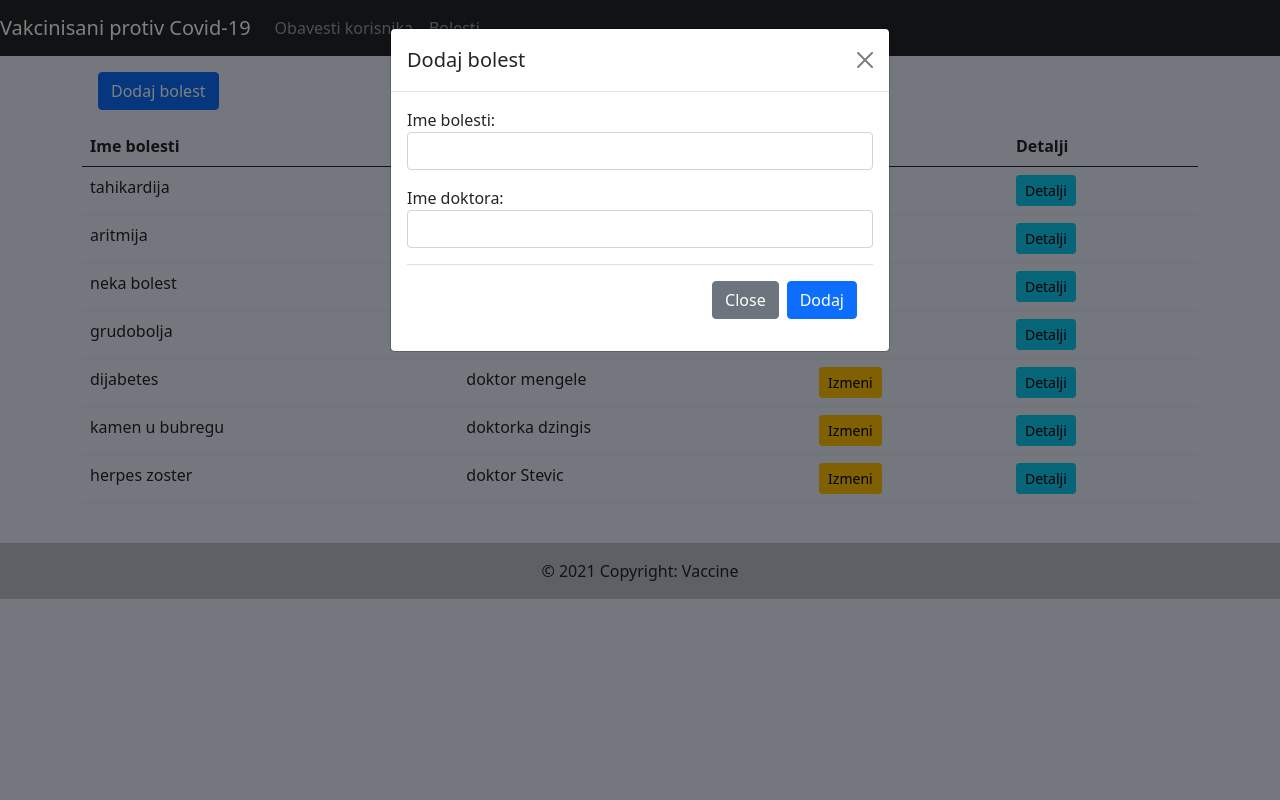
After one commit to ringomag/vakcinaProject, a Django app: page /bolest/ in a window 1280 px wide, after a click on "Dodaj bolest". The commit adds this page. Run offline with Django 3.2, Linux system fonts and the light colour scheme; data comes from the database, SQL or seed files in the repository; both versions use the stored data as it was after the commit; some web fonts are replaced.

Commit message:
added bolest as table

```diff
--- a/static/css/main.css
+++ b/static/css/main.css
@@ -22,7 +22,7 @@ body{
     left: 0 ; right: 0; bottom: 0;
     height:[footer-height];
 }
-p{
+.firstPage-paragraph{
   font-family:sans-serif;
   font-family: 'Charmonman', cursive;
   font-size: 19px;
@@ -35,12 +35,21 @@ p{
   font-style: oblique;
 }
 
+.detalji_bolesti_span{
+  font-family: 'Zen Dots', cursive;
+  color:#426cf5;
+}
+
 .tippy-box[data-theme~='blue'] {
   background-color: #bbeddc;
   color: #070b12;
   font-style: oblique;
 }
 
+#dugme-za-modal-bolest{
+  margin: 2em;
+}
+
 .tippy-box[data-theme~='blue'][data-placement^='right'] > .tippy-arrow::before {
   border-right-color: blue;
 }
--- a/vakcinisani/forms.py
+++ b/vakcinisani/forms.py
@@ -16,6 +16,7 @@ class VakcinisanForm(ModelForm):
             'alergija',
             'email_1',
             'email_2',
+            'bolest_id',
         ]
         widgets = {
             'ime': forms.TextInput(attrs={'class':'form-control'}),
@@ -24,7 +25,9 @@ class VakcinisanForm(ModelForm):
             'email_1': forms.EmailInput(attrs={'class': 'form-control', 'placeholder':"someone@something.com"}),
             'email_2': forms.EmailInput(attrs={'class': 'form-control', 'placeholder':"someone@something.com"}),
             'vakcina': forms.Select(attrs={'class': 'form-control'}),
-            'alergija': forms.CheckboxInput()
+            'bolest_id': forms.Select(attrs={'class':'form-control'}),
+            'alergija': forms.CheckboxInput(),
+
         }
 
     def clean_jmbg(self):
--- a/vakcinisani/templates/base.html
+++ b/vakcinisani/templates/base.html
@@ -20,6 +20,9 @@
     <ul class="navbar-nav">
       <li class="nav-item active">
         <a class="nav-link" href="{% url 'obavesti' %}">Obavesti korisnika</a>
+      </li>
+      <li class="nav-item active">
+        <a class="nav-link" href="{% url 'bolest' %}">Bolesti</a>
       </li>
 
     </ul>
@@ -53,6 +56,8 @@
 
         {% block scripts %}
         <script src="https://cdn.jsdelivr.net/npm/bootstrap@5.0.0-beta2/dist/js/bootstrap.bundle.min.js" integrity="sha384-b5kHyXgcpbZJO/tY9Ul7kGkf1S0CWuKcCD38l8YkeH8z8QjE0GmW1gYU5S9FOnJ0" crossorigin="anonymous"></script>
+        <script src="https://unpkg.com/@popperjs/core@2"></script>
+        <script src="https://unpkg.com/tippy.js@6"></script>
         {% endblock %}
   </body>
 
--- /dev/null
+++ b/vakcinisani/templates/bolest.html
@@ -0,0 +1,94 @@
+{% extends 'base.html' %}
+{% load static %}
+
+
+
+
+{% block content %}
+<div class="container">
+  <div class="row">
+    <div class="col">
+
+      <!-- Button trigger modal -->
+<button type="button" class="btn btn-primary m-3" data-bs-toggle="modal" data-bs-target="#exampleModal">
+  Dodaj bolest
+</button>
+
+<!-- Modal -->
+<div class="modal fade" id="exampleModal" tabindex="-1" aria-labelledby="exampleModalLabel" aria-hidden="true">
+  <div class="modal-dialog">
+    <div class="modal-content">
+      <div class="modal-header">
+        <h5 class="modal-title" id="exampleModalLabel">Dodaj bolest</h5>
+        <button type="button" class="btn-close" data-bs-dismiss="modal" aria-label="Close"></button>
+      </div>
+      <div class="modal-body">
+        <form class="" action="" method="post">
+          {% csrf_token %}
+            {{form.as_p}}
+          <div class="modal-footer">
+            <button type="button" class="btn btn-secondary" data-bs-dismiss="modal">Close</button>
+            <button type="submit" class="btn btn-primary">Dodaj</button>
+          </div>
+        </form>
+
+      </div>
+
+    </div>
+  </div>
+</div>
+
+      </div>
+    </div>
+
+
+  <div class="col">
+
+
+    <table class="table">
+      <thead>
+        <tr>
+          <th>Ime bolesti</th>
+          <th>Ime doktora</th>
+          <th>Izmeni</th>
+          <th>Detalji</th>
+        </tr>
+      </thead>
+    <tbody>
+      {% for i in bolesti %}
+      <tr>
+        <td id="detalji-tippy-{{i.id}}">{{i.ime_bolesti}}</td>
+        <td>{{i.ime_doktora}}</td>
+        <td><a class="btn btn-warning btn-sm" href="{% url 'izmeni_bolest' i.id %}">Izmeni</a></td>
+        <td><a class="btn btn-info btn-sm detalji-tippy" data-template="detalji-tippy-{{i.id}}" href="{% url 'detalji_bolest' i.id %}">Detalji</a></td>
+
+      </tr>
+      {% endfor %}
+    </tbody>
+
+    </table>
+  </div>
+
+</div>
+{% endblock %}
+
+{% block scripts %}
+<script src="https://cdn.jsdelivr.net/npm/bootstrap@5.0.0-beta2/dist/js/bootstrap.bundle.min.js" integrity="sha384-b5kHyXgcpbZJO/tY9Ul7kGkf1S0CWuKcCD38l8YkeH8z8QjE0GmW1gYU5S9FOnJ0" crossorigin="anonymous"></script>
+<script src="https://unpkg.com/@popperjs/core@2"></script>
+<script src="https://unpkg.com/tippy.js@6"></script>
+<script type="text/javascript">
+
+    tippy('.detalji-tippy', {
+      content(reference) {
+        console.log('reference', reference);
+        const id = reference.getAttribute('data-template');
+        const template = document.getElementById(id);
+        return template.innerHTML;
+      },
+      allowHTML: true,
+      placement: 'right',
+      theme: 'light',
+    });
+</script>
+
+{% endblock %}
--- a/vakcinisani/templates/vakcinisan.html
+++ b/vakcinisani/templates/vakcinisan.html
@@ -12,6 +12,8 @@
     <li class="list-group-item"><span class="detalji_span">Prezime:</span> {{vakcinisan.prezime}}</li>
     <li class="list-group-item"><span class="detalji_span">Maticni broj:</span> {{vakcinisan.jmbg}}</li>
     <li class="list-group-item"><span class="detalji_span">Vakcina:</span> {{vakcinisan.vakcina}}</li>
+    <li class="list-group-item"><span class="detalji_span">Dijagnostikkovana bolest:</span> {{vakcinisan.bolest_id}}</li>
+
   </ul>
 </div>
 
--- a/vakcinisani/urls.py
+++ b/vakcinisani/urls.py
@@ -16,5 +16,8 @@ urlpatterns = [
     # path('edit/<str:pk>', views.edit, name='edit'),
     path('vakcinisan/<str:pk>', EditVakcinisanView.as_view(), name='vakcinisan'),
     path('edit/<str:pk>', EditVakcinisanView.as_view(template_name='edit.html'), name='edit'),
-    path('lista/bolest/', views.bolest, name='lista_bolest'),
+    path('lista/bolest/', views.bolest, name='lista_bolest'), #ovo je ajax
+    path('bolest/', views.dodaj_bolest, name='bolest'),
+    path('bolest/<str:pk>', views.detalji_bolest, name="detalji_bolest"),
+    path('bolest_edit/<str:pk>', views.izmeni_bolest, name='izmeni_bolest'),
 ]
--- a/vakcinisani/views.py
+++ b/vakcinisani/views.py
@@ -81,16 +81,38 @@ class ObavestiView(View):
 
         return render(request, 'obavesti_korisnika.html', {'form':form, 'message_name':message_name})
 
+# ovo je ajax
 def bolest(request):
     if request.method == 'POST':
-        ime_bolesti = request.POST['ime_bolesti']
-        ime_doktora = request.POST['ime_doktora']
+        form = BolestForm(request.POST)
+        if form.is_valid():
+            form.save()
+            return HttpResponse('')
 
-        Bolest.objects.create(
-            ime_bolesti = ime_bolesti,
-            ime_doktora = ime_doktora
-        )
-        return HttpResponse('')
+#dodavenje nove bolesti
+def dodaj_bolest(request):
+    bolesti = Bolest.objects.all()
+    form = BolestForm
+    if request.method == 'POST':
+        form = BolestForm(request.POST)
+        if form.is_valid():
+            form.save()
+    return render(request, 'bolest.html', {'bolesti':bolesti, 'form':form})
+
+def detalji_bolest(request, pk):
+    bolesti = Bolest.objects.get(id=pk)
+    return render(request, 'detalji_bolesti.html', {"bolesti":bolesti})
+
+def izmeni_bolest(request, pk):
+    bolesti = Bolest.objects.get(id=pk)
+    form = BolestForm(instance=bolesti)
+    if request.method == 'POST':
+        form = BolestForm(request.POST, instance=bolesti)
+        if form.is_valid():
+            form.save()
+            return redirect('bolest')
+    return render(request, 'bolest_edit.html', {'bolesti':bolesti, "form":form})
+
 
 
 
```
Also changed, not shown: vakcinisani/templates/bolest_edit.html (added, +21 -0 lines), vakcinisani/templates/detalji_bolesti.html (added, +45 -0 lines), vakcinisani/templates/home.html (+4 -4 lines), vakcinisani/templates/lista.html (+1 -24 lines), vakcinisani/templates/novi_pacijent.html (+16 -1 lines), db.sqlite3, static/images/bolesti.jpg (added).
